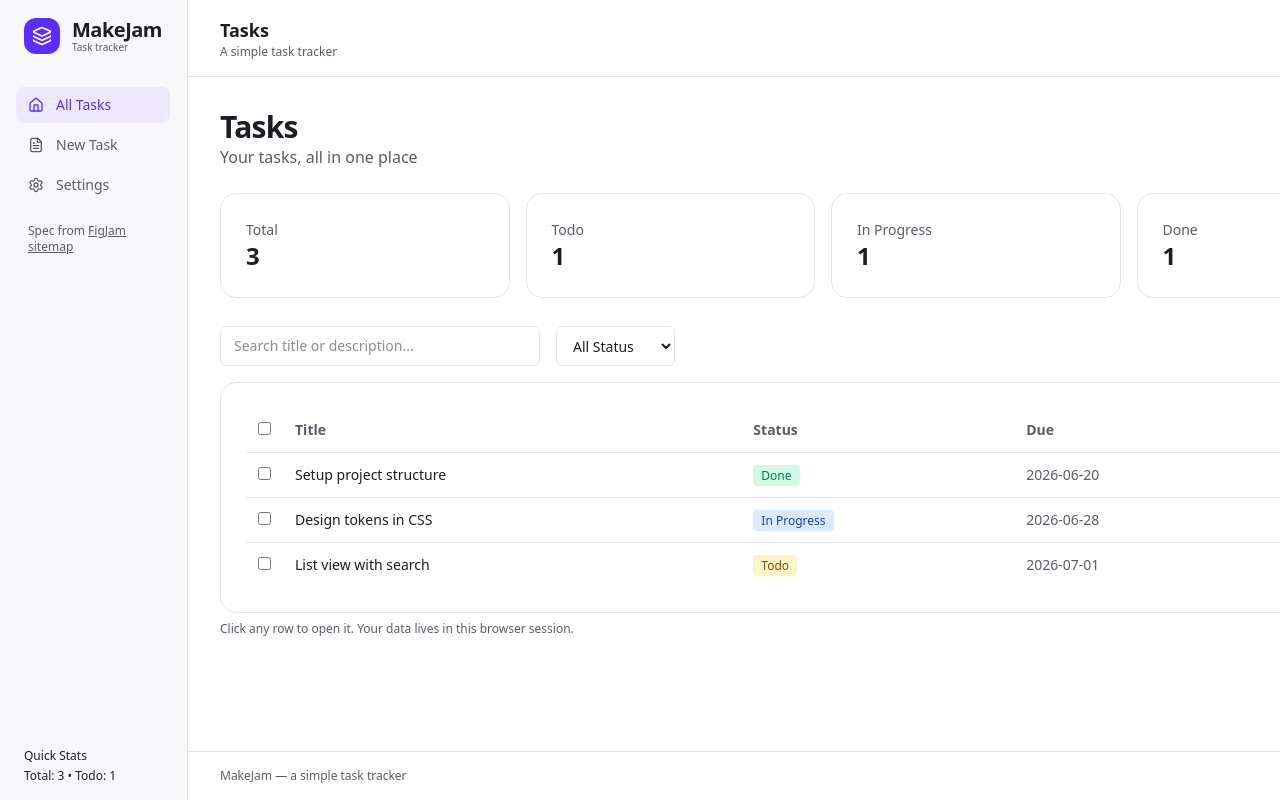
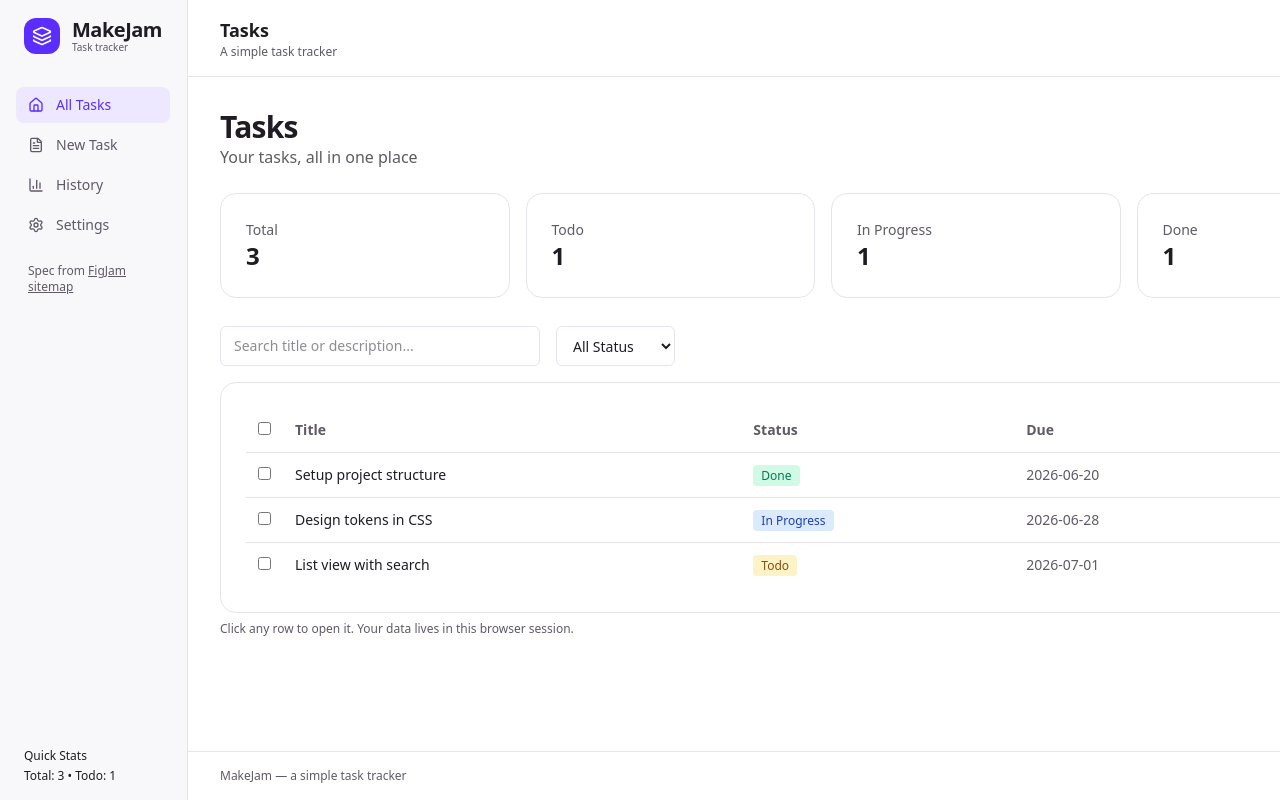
Before and after one commit to marthings/agentic-loop, a React (Vite) app: page / in a window 1280 px wide. Shown: the top 800 px of the page. Built offline with nearby package versions, Linux system fonts and the light colour scheme.

Commit message:
Add History page shell (closes #29)

```diff
--- a/src/App.tsx
+++ b/src/App.tsx
@@ -1,5 +1,5 @@
 import { useEffect, useState } from 'react'
-import { FileText, Home, Layers, RefreshCw, Settings } from 'lucide-react'
+import { BarChart3, FileText, Home, Layers, RefreshCw, Settings } from 'lucide-react'
 import { Button } from './components/Button'
 import { Card } from './components/Card'
 import { StatusBadge, type TaskStatus } from './components/StatusBadge'
@@ -44,7 +44,7 @@ function App() {
       ? initialTasks[0]
       : null
   const initialSelected = sharedTask ?? initialDetail
-  const [currentView, setCurrentView] = useState<'list' | 'create' | 'detail' | 'settings'>(() => {
+  const [currentView, setCurrentView] = useState<'list' | 'create' | 'detail' | 'settings' | 'history'>(() => {
     if (typeof window !== 'undefined') {
       const params = new URLSearchParams(window.location.search)
       if (params.get('share')) return 'detail'
@@ -52,6 +52,7 @@ function App() {
       if (v === 'create') return 'create'
       if (v === 'detail') return 'detail'
       if (v === 'settings') return 'settings'
+      if (v === 'history') return 'history'
     }
     return 'list'
   })
@@ -126,6 +127,13 @@ function App() {
     if (typeof window !== 'undefined') window.history.replaceState({}, '', '/?view=settings')
   }
 
+  const goToHistory = () => {
+    setCurrentView('history')
+    setSelectedTask(null)
+    setOpenedFromShare(false)
+    if (typeof window !== 'undefined') window.history.replaceState({}, '', '/?view=history')
+  }
+
   const shareTask = async () => {
     if (!selectedTask) return
     const payload = btoa(encodeURIComponent(JSON.stringify(selectedTask)))
@@ -193,6 +201,7 @@ function App() {
   const navItems = [
     { id: 'list', label: 'All Tasks', icon: <Home className="w-4 h-4" /> },
     { id: 'create', label: 'New Task', icon: <FileText className="w-4 h-4" /> },
+    { id: 'history', label: 'History', icon: <BarChart3 className="w-4 h-4" /> },
     { id: 'settings', label: 'Settings', icon: <Settings className="w-4 h-4" /> },
   ]
 
@@ -217,6 +226,7 @@ function App() {
               onClick={() => {
                 if (item.id === 'create') goToCreate()
                 else if (item.id === 'settings') goToSettings()
+                else if (item.id === 'history') goToHistory()
                 else goToList()
               }}
               className={`w-full flex items-center gap-3 px-3 py-2 text-sm rounded-lg transition-colors ${
@@ -496,6 +506,19 @@ function App() {
               </div>
             </div>
           )}
+
+          {/* HISTORY VIEW — shell (#29). Stats content lands in #30 (status breakdown) and #31 (due-date insights). */}
+          {currentView === 'history' && (
+            <div className="max-w-3xl">
+              <h1 className="text-2xl font-semibold mb-1">History</h1>
+              <p className="text-sm text-[var(--fgm-text-secondary)] mb-6">Stats about your tasks.</p>
+              <Card>
+                <p className="text-sm text-[var(--fgm-text-secondary)]">
+                  Stats coming soon — status breakdown and due-date insights.
+                </p>
+              </Card>
+            </div>
+          )}
         </div>
 
         <footer className="border-t border-[var(--fgm-border)] px-8 py-4 text-xs text-[var(--fgm-text-secondary)]">
```
Also changed, not shown: 1 other file (tests, documents, lock files or other folders).
